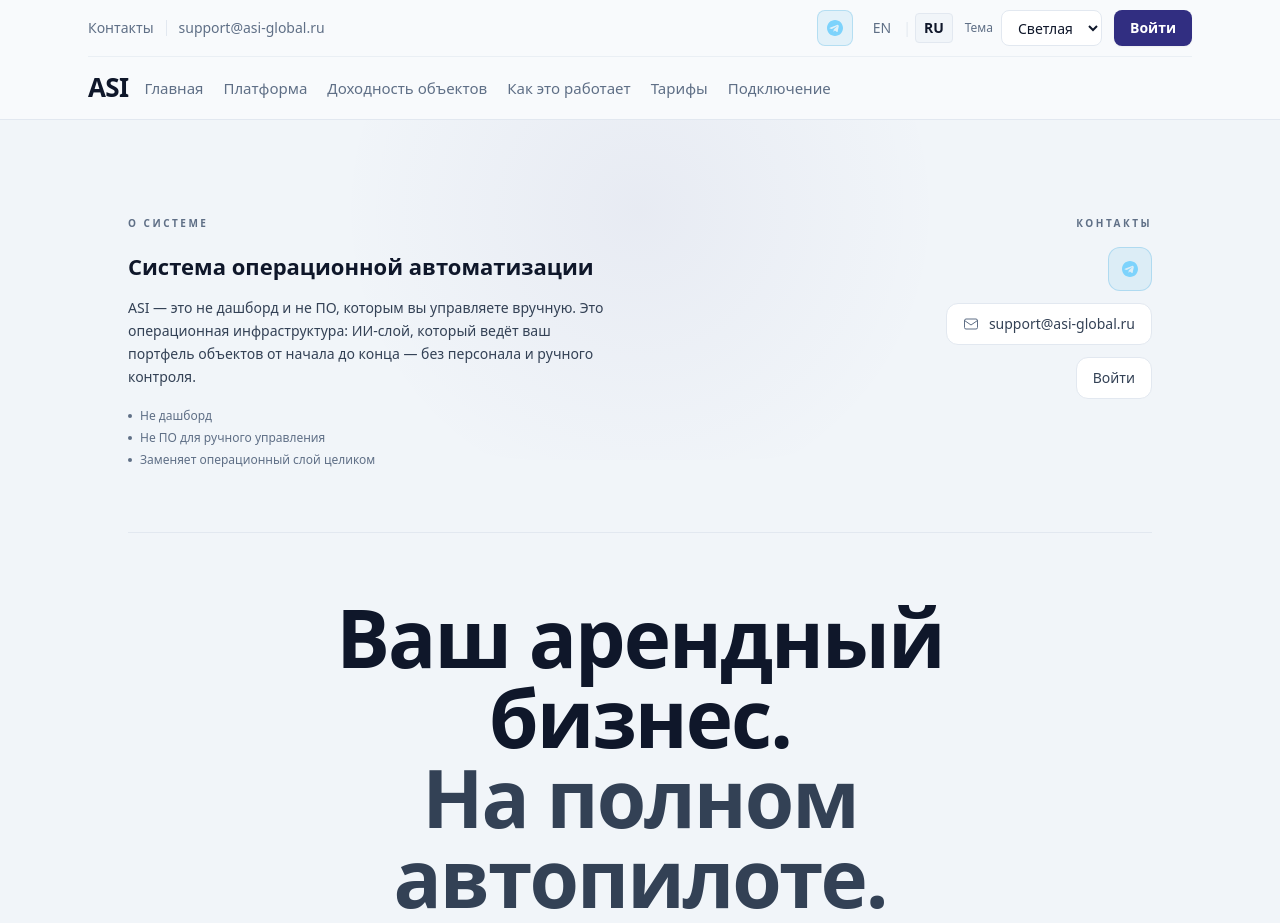
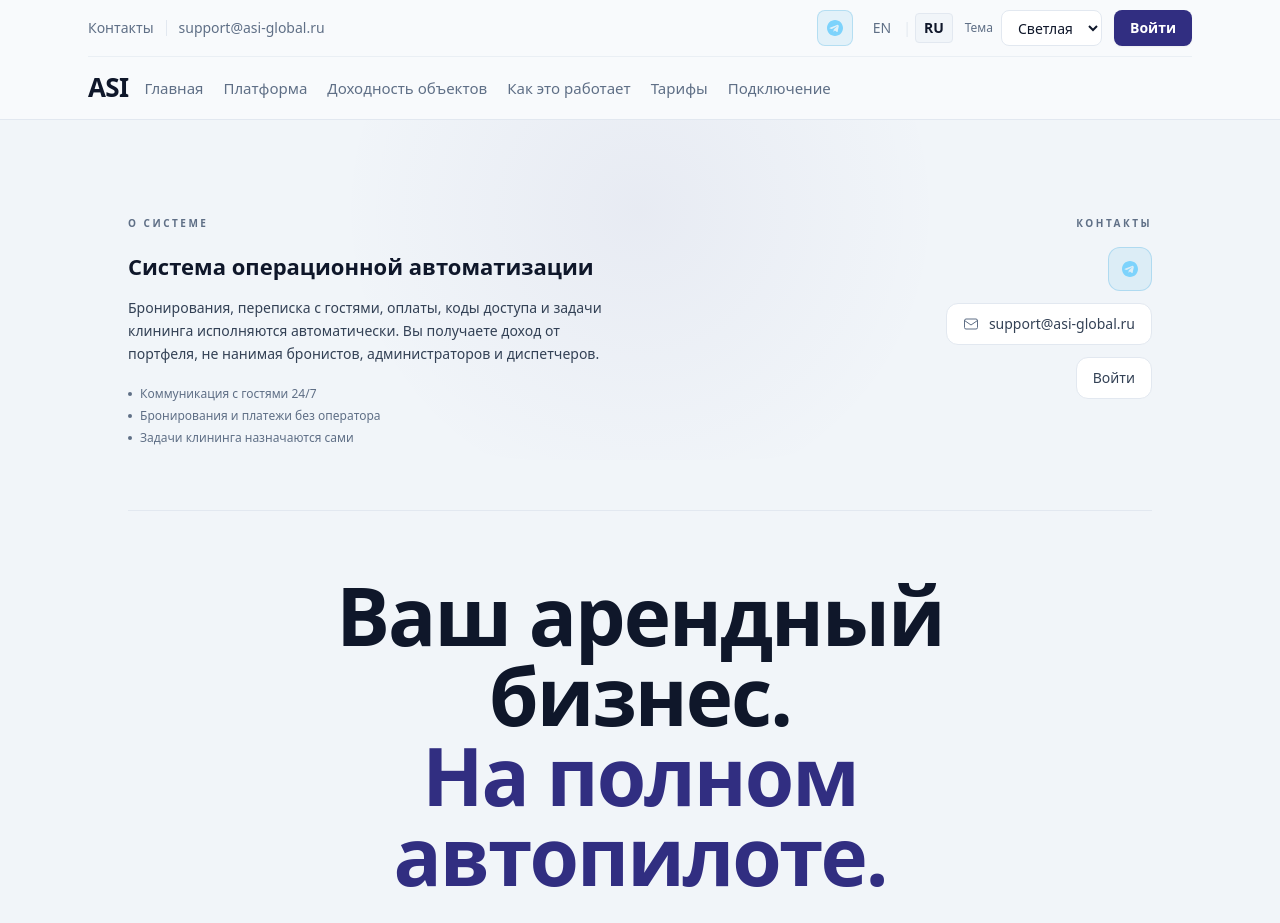
Before and after one commit to ASI-integration/asi-landing, a Next.js app: page /ru in a window 1280 px wide. Shown: the top 923 px of the page. Built offline with nearby package versions, Linux system fonts and the light colour scheme.

Commit message:
fix: enhance hero section and CTA clarity
Update hero emphasis, rewrite supporting copy, and refine CTA for better engagement.

Co-authored-by: ASI - Autonomous Systems Integration <207600140+ASI-integration@users.noreply.github.com>

```diff
--- a/src/app/ru/page.tsx
+++ b/src/app/ru/page.tsx
@@ -55,18 +55,18 @@ export default function HomeRu() {
         <HeroSection content={{
           aboutLabel: 'О системе',
           aboutHeadline: 'Система операционной автоматизации',
-          aboutBody: 'ASI — это не дашборд и не ПО, которым вы управляете вручную. Это операционная инфраструктура: ИИ-слой, который ведёт ваш портфель объектов от начала до конца — без персонала и ручного контроля.',
+          aboutBody: 'Бронирования, переписка с гостями, оплаты, коды доступа и задачи клининга исполняются автоматически. Вы получаете доход от портфеля, не нанимая бронистов, администраторов и диспетчеров.',
           aboutPoints: [
-            'Не дашборд',
-            'Не ПО для ручного управления',
-            'Заменяет операционный слой целиком',
+            'Коммуникация с гостями 24/7',
+            'Бронирования и платежи без оператора',
+            'Задачи клининга назначаются сами',
           ],
           detailsLabel: 'Контакты',
           loginLabel: 'Войти',
           loginHref: '/login',
-          offerHeadline: <>Ваш арендный бизнес.<br /><span className="text-[var(--t-text-2)]">На полном автопилоте.</span></>,
+          offerHeadline: <>Ваш арендный бизнес.<br /><span className="text-[var(--t-accent)]">На полном автопилоте.</span></>,
           offerSub: <>Пассивный доход от вашей недвижимости<br className="hidden sm:block" /> без операционки и найма персонала</>,
-          ctaLabel: 'Записаться на демо',
+          ctaLabel: 'Записаться на демо-звонок',
           ctaHref: DEMO_LINK,
           ctaExternal: false,
         }} telegramVariant="icon" />
@@ -244,7 +244,7 @@ export default function HomeRu() {
                 <ul className="mt-4 space-y-2 text-[var(--t-text-2)] text-sm flex-1">
                   <li>Включает возможности тарифа для масштабирования</li>
                   <li>Для крупных портфелей объектов</li>
-                  <li>Централизованное управление коммуникацией и брониро��аниями</li>
+                  <li>Централизованное управление ком��уникацией и брониро��аниями</li>
                   <li>Масштабирование операционного контура</li>
                   <li>Подходит для операторов и управляющих компаний</li>
                 </ul>
@@ -274,10 +274,10 @@ export default function HomeRu() {
         <section className="py-20 sm:py-24 px-4 sm:px-6 border-t border-[var(--t-border)] bg-[var(--t-bg)]">
           <div className="max-w-2xl mx-auto text-center">
             <h2 className="text-3xl sm:text-4xl font-bold text-[var(--t-text)]">
-              Посмотрите на реальном примере
+              Прогоним ASI на ваших объектах
             </h2>
             <p className="mt-4 text-[var(--t-text-2)] text-lg">
-              Прогоним продукт на реальном сценарии — увидите исполнение, а не слайды. Подтверждение — в течение одного рабочего дня.
+              Вы присылаете 1–2 объекта — показываем, как система ведёт их от заявки до заезда. Без слайдов. Ответ в течение одного рабочего дня.
             </p>
             <Link
               href="/connect"
```
